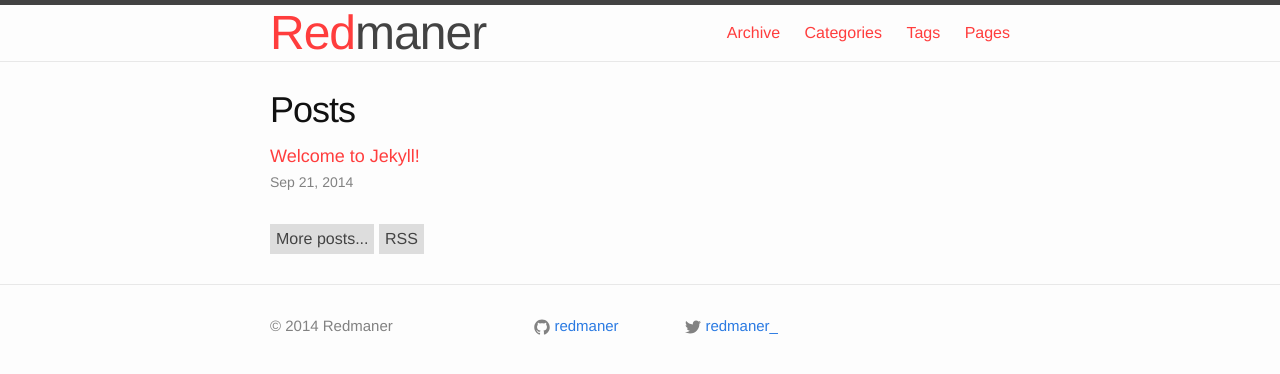
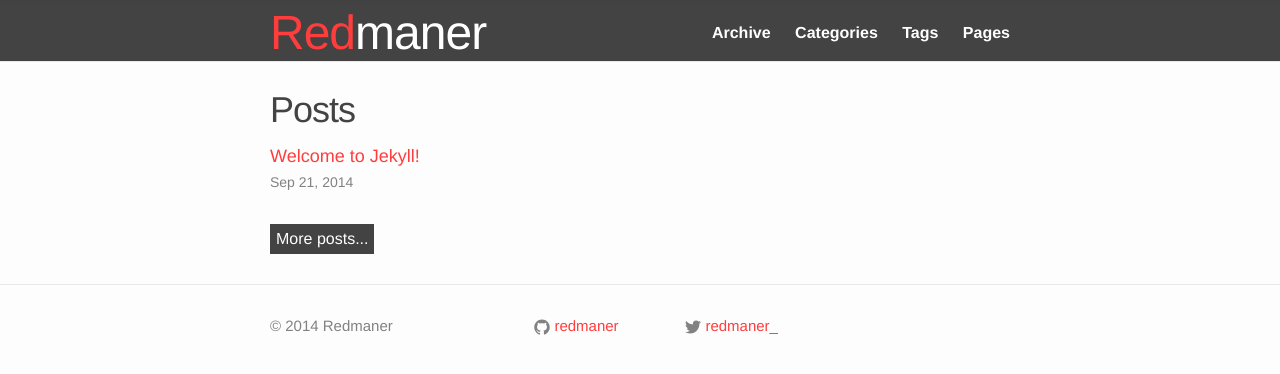
Before and after one commit to FKapadia/redmaner.github.io, a Jekyll site: the page built from index.html, in a window 1280 px wide. Shown: the top 374 px of the page. Built offline with Jekyll 4.4.1, drawn with Linux system fonts in a browser that asks for light colours.

Commit message:
site: style: Enhance Redmaner theme
New: dark header with matching links and title
New: dark link buttons
Fix: more posts button
Removed: rss button

```diff
--- a/_includes/header.html
+++ b/_includes/header.html
@@ -1,4 +1,6 @@
 <header class="site-header">
+
+<div class="wrapper-dark">
 
   <div class="wrapper">
 
@@ -23,4 +25,6 @@
 
   </div>
 
+</div>
+
 </header>
--- a/_sass/_base.scss
+++ b/_sass/_base.scss
@@ -89,11 +89,11 @@ h1, h2, h3, h4, h5, h6 {
  * Links
  */
 a {
-    color: $brand-color;
+    color: $flat-red;
     text-decoration: none;
 
     &:visited {
-        color: $brand-color;
+        color: $flat-red;
     }
 
     &:hover {
@@ -153,6 +153,12 @@ pre {
 /**
  * Wrapper
  */
+.wrapper-dark {
+    background-color: $bg-color-dark;
+    margin: 0;
+    padding: 0;
+}
+
 .wrapper {
     max-width: -webkit-calc(800px - (#{$spacing-unit} * 2));
     max-width:         calc(800px - (#{$spacing-unit} * 2));
@@ -169,7 +175,6 @@ pre {
         padding-left: $spacing-unit / 2;
     }
 }
-
 
 
 /**
@@ -212,5 +217,5 @@ pre {
 
 
 .title-black {
-	color: $flat-black;
+	color: $text-color-light;
 }
--- a/_sass/_layout.scss
+++ b/_sass/_layout.scss
@@ -36,8 +36,10 @@
     }
 
     .page-link {
-        color: $flat-red;
+        display: inline-block;
+        color: $text-color-light;
         line-height: $base-line-height;
+        font-weight: bold;
 
         // Gaps between nav items, but not on the first one
         &:not(:first-child) {
@@ -45,8 +47,8 @@
         }
 
     	&:hover {
-            color: $flat-black;
-            text-decoration: underline;
+            color: $flat-red;
+            text-decoration: none;
         }
     }
 
@@ -215,8 +217,8 @@
 a.link-button {
     display: inline-block;
     text-decoration: none;
-    background-color: $flat-white;
-    color: $flat-black;
+    background-color: $flat-black;
+    color: $text-color-light;
     padding: 3px 6px 3px 6px;
 
     &:hover {
@@ -289,14 +291,15 @@ a.link-button {
 }
 
 .pagination>li>a,.pagination>li>span {
+     color: $text-color-light;
      position:relative;
      float:left;
      padding:6px 12px;
      margin-left:-1px;
      line-height:1.428571429;
      text-decoration:none;
-     background-color:#fff;
-     border:1px solid #ddd
+     background-color: $flat-black;
+     border:1px solid #000
 }
 
 .pagination>li:first-child>a,.pagination>li:first-child>span {
@@ -311,18 +314,26 @@ a.link-button {
 }
 
 .pagination>li>a:hover,.pagination>li>span:hover,.pagination>li>a:focus,.pagination>li>span:focus {
-      background-color:#eee
+      color: $text-color-light;
+      background-color:$flat-red;
 }
 
 .pagination>.active>a,.pagination>.active>span,.pagination>.active>a:hover,.pagination>.active>span:hover,.pagination>.active>a:focus,.pagination>.active>span:focus{
-     z-index:2;color:#fff;cursor:default;background-color:#428bca;border-color:#428bca
+     z-index:2;color:#fff;
+     cursor:default;
+     background-color:#428bca;
+     border-color:#428bca
 }
 
 .pagination>.disabled>span,.pagination>.disabled>span:hover,.pagination>.disabled>span:focus,.pagination>.disabled>a,.pagination>.disabled>a:hover,.pagination>.disabled>a:focus{
      color:#999;
      cursor:not-allowed;
-     background-color:#fff;
-     border-color:#ddd
+     background-color:$flat-black;
+     border-color:#000
+
+     &hover {
+           background-color:$flat-black;
+     }
 }
 
 .pagination-lg>li>a,.pagination-lg>li>span{
--- a/css/main.scss
+++ b/css/main.scss
@@ -13,9 +13,10 @@ $base-line-height: 1.5;
 
 $spacing-unit:     30px;
 
-$text-color:       #111111;
+$text-color:       #434343;
 $text-color-light: #ffffff;
 $background-color: #fdfdfd;
+$bg-color-dark:    #434343;
 $brand-color:      #2a7ae2;
 
 $flat-red:	   #ff3d3d;
--- a/index.html
+++ b/index.html
@@ -16,7 +16,6 @@ layout: default
     {% endfor %}
   </ul>
 
-  <a class="link-button" href="/archive/">More posts...</a>
-  <a class="link-button" href="{{ "/feed.xml" | prepend: site.baseurl }}">RSS</a>
+  <a class="link-button" href="{{site.JB.archive_path}}">More posts...</a>
 
 </div>
```
